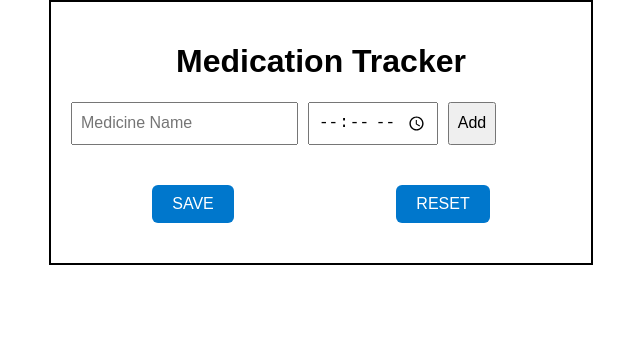
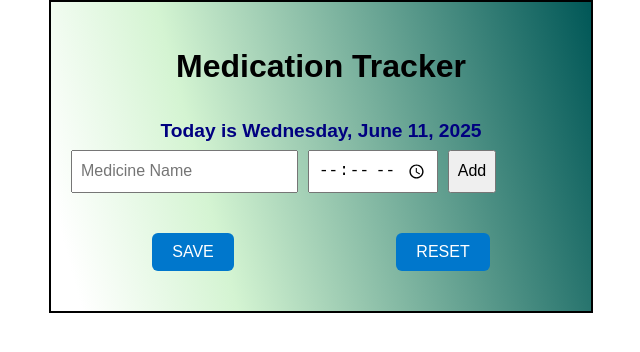
Before and after one commit to git-acruz/Med-Tracker, a React (Create React App) app: page / in a window 1280 px wide. Shown: the top 352 px of the page, without its empty margins (319-959 px from the left). Built offline with nearby package versions, Linux system fonts and the light colour scheme.

Commit message:
5th commit added today's date display, date taken display, some css

```diff
--- a/src/App.css
+++ b/src/App.css
@@ -4,10 +4,21 @@
   padding: 20px;
   font-family: Arial, sans-serif;
   border: 2px solid black;
+  background-image: linear-gradient(75deg, white 5%, #d4f4d2 30%, #005757 100%);
 }
 
 h1 {
   text-align: center;
+  padding: 5px 0;
+  /* background-color: navy; */
+}
+
+.today-date {
+  text-align: center;
+  font-weight: bold;
+  font-size: 1.2rem;
+  color: navy;
+  padding: 8px 0;
 }
 
 .save-button, .reset-button {
--- a/src/App.js
+++ b/src/App.js
@@ -7,6 +7,30 @@ import './App.css';
 function App() {
 
   const [medicines, setMedicines] = useState([]);
+
+  // record date today
+  const [dateToday, setdateToday] = useState(
+    new Date().toLocaleDateString('en-US', {
+      weekday: 'long',
+      year: 'numeric',
+      month: 'long',
+      day: 'numeric'
+    })
+  );
+
+  // to update the date
+  useEffect(() => {
+    const intervalForTimeDisplay = setInterval(() => {
+      const newDate = new Date().toLocaleDateString('en-US', {
+        weekday: 'long',
+        year: 'numeric',
+        month: 'long',
+        day: 'numeric'
+      });
+      setdateToday(newDate);
+    }, 60 * 1000); // every 1 minute
+    return () => clearInterval(intervalForTimeDisplay) // clean up unmount
+  }, []);
 
   const addMedicine = (medicine) => { // creates an array consists of name, schedule, taken
     setMedicines([...medicines, medicine]);
@@ -53,9 +77,9 @@ function App() {
 
   //Load on localStorage on app load
   useEffect(() => {
-    const savedMeds = localStorage.getItem('medicines');
+    const savedMeds = localStorage.getItem('medicines'); // gets the data named 'medicines' upon opening the website
     if (savedMeds) {
-      setMedicines(JSON.parse(savedMeds));
+      setMedicines(JSON.parse(savedMeds)); // update the set State
     }
   }, []);
 
@@ -67,9 +91,9 @@ function App() {
 
   //For reset button
   const resetMedicines = () => {
-    if (window.confirm("Are you sure you want to delete all medicines?")) {
-      setMedicines([]); // to clear the medicines state
-      localStorage.removeItem("medicines"); // to clear the local storage
+    if (window.confirm("Are you sure you want to delete all medicines?")) { // confirmation window
+      setMedicines([]); // clear the medicines state
+      localStorage.removeItem("medicines"); // clear the local storage
       alert("All items have been deleted!");
     }
   }
@@ -78,6 +102,8 @@ function App() {
     <div className='main-container'>
       <h1>Medication Tracker</h1>
 
+      {/* Date today display */}
+      <div className='today-date'>Today is {dateToday}</div>
       {/* Form section for adding new medicine */}
       <div className='new-med-container'>
         <MedicineForm addMedicine={addMedicine} />
```
Also changed, not shown: 1 other file (tests, documents, lock files or other folders).
